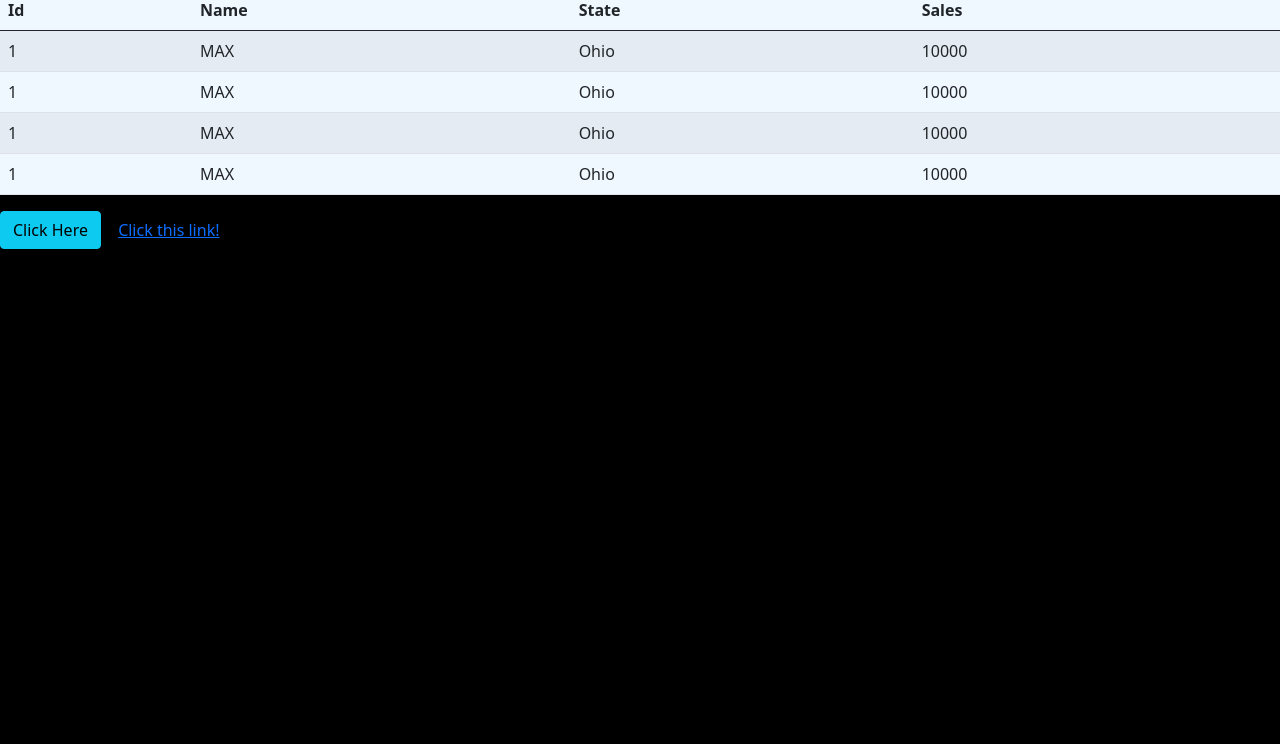
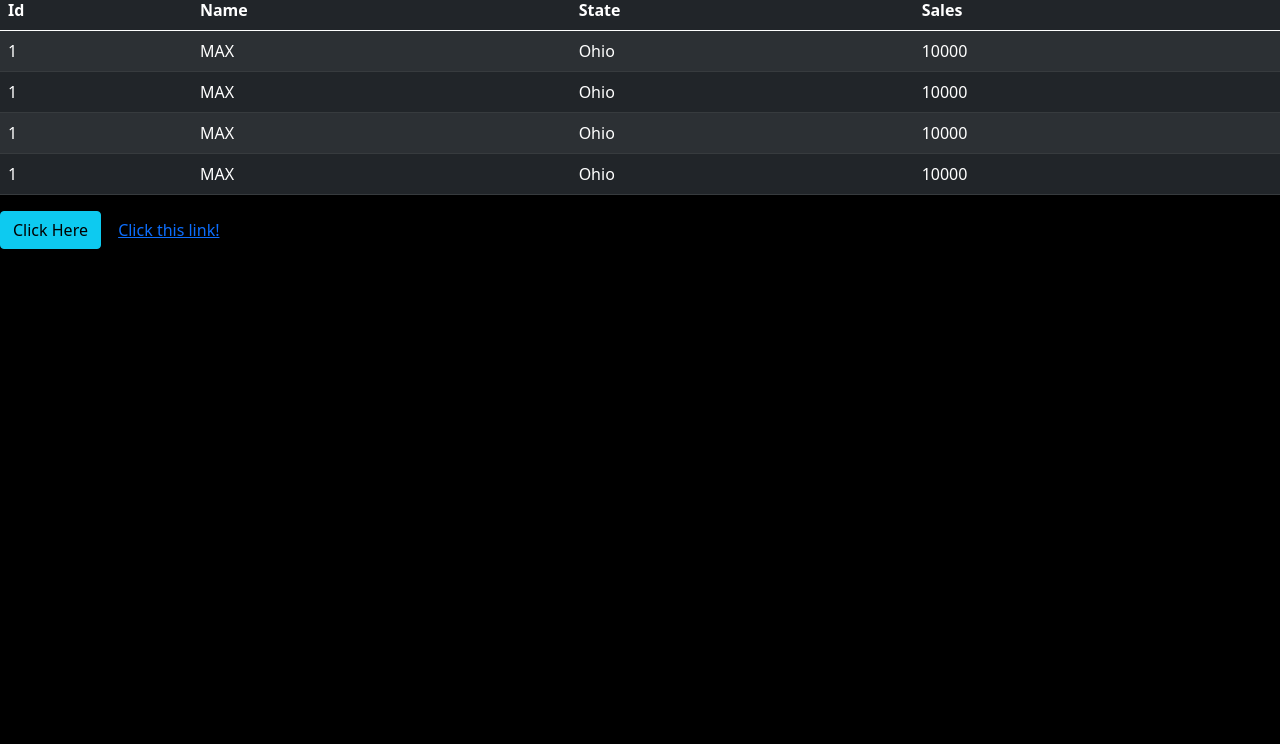
Before and after one commit to LindaCr/html-css-bootstrap-js, a plain HTML site: page resume/bootstrap/bootstrap.html in a window 1280 px wide. Shown: the part 56-800 px from the top of the page. Drawn offline with nearby package versions, Linux system fonts and the light colour scheme.

Commit message:
played with styling

```diff
--- a/resume/bootstrap/bootstrap.html
+++ b/resume/bootstrap/bootstrap.html
@@ -12,7 +12,7 @@
 <body style="background-color: black;">
     <h2 style="color:white;">The Bootstrap Practice Page</h2>
     <div style="background-color: aliceblue;">
-        <table class="table table-striped">
+        <table class="table table-dark table-striped">
            <thead>
             <tr>
                 <th>Id</th>
```
